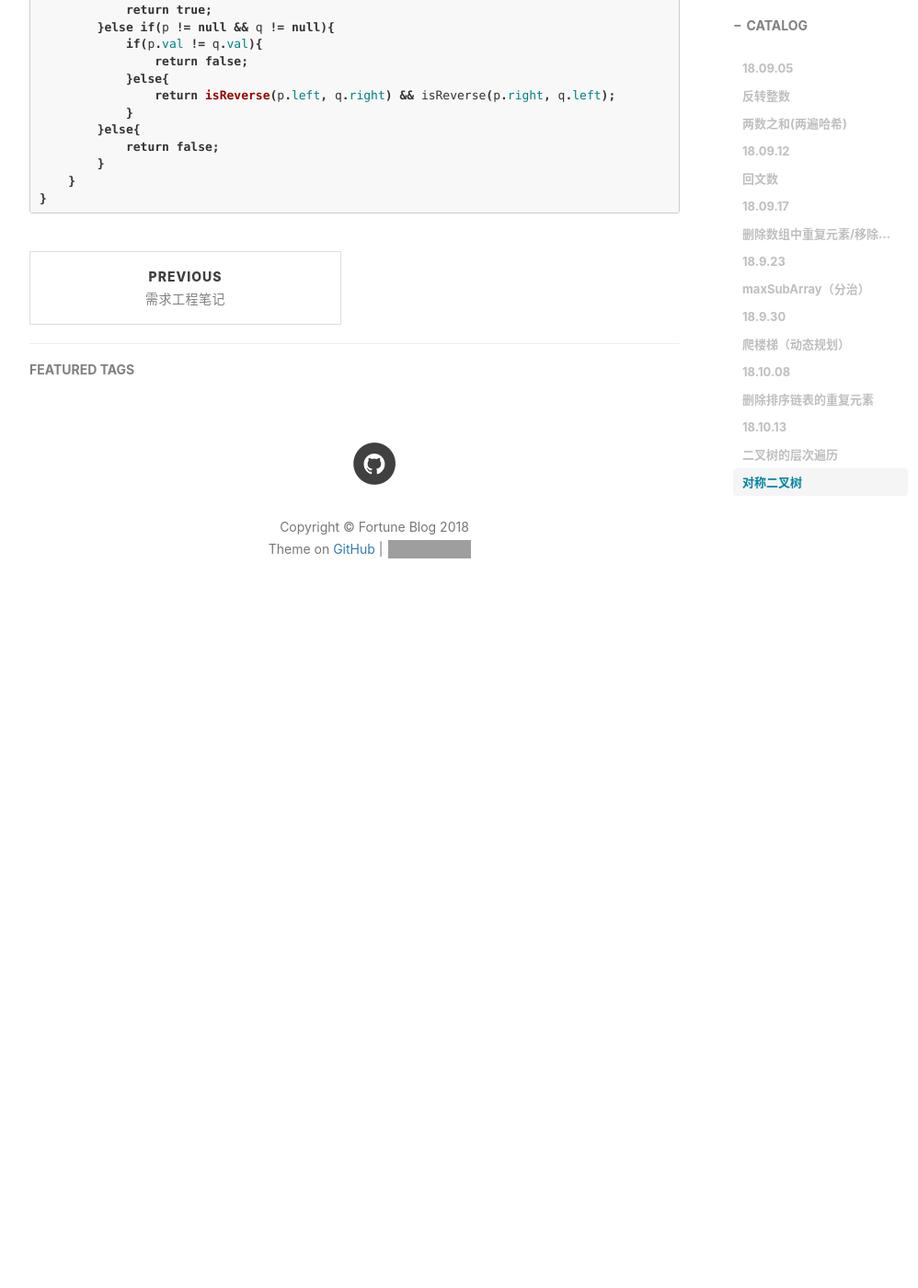
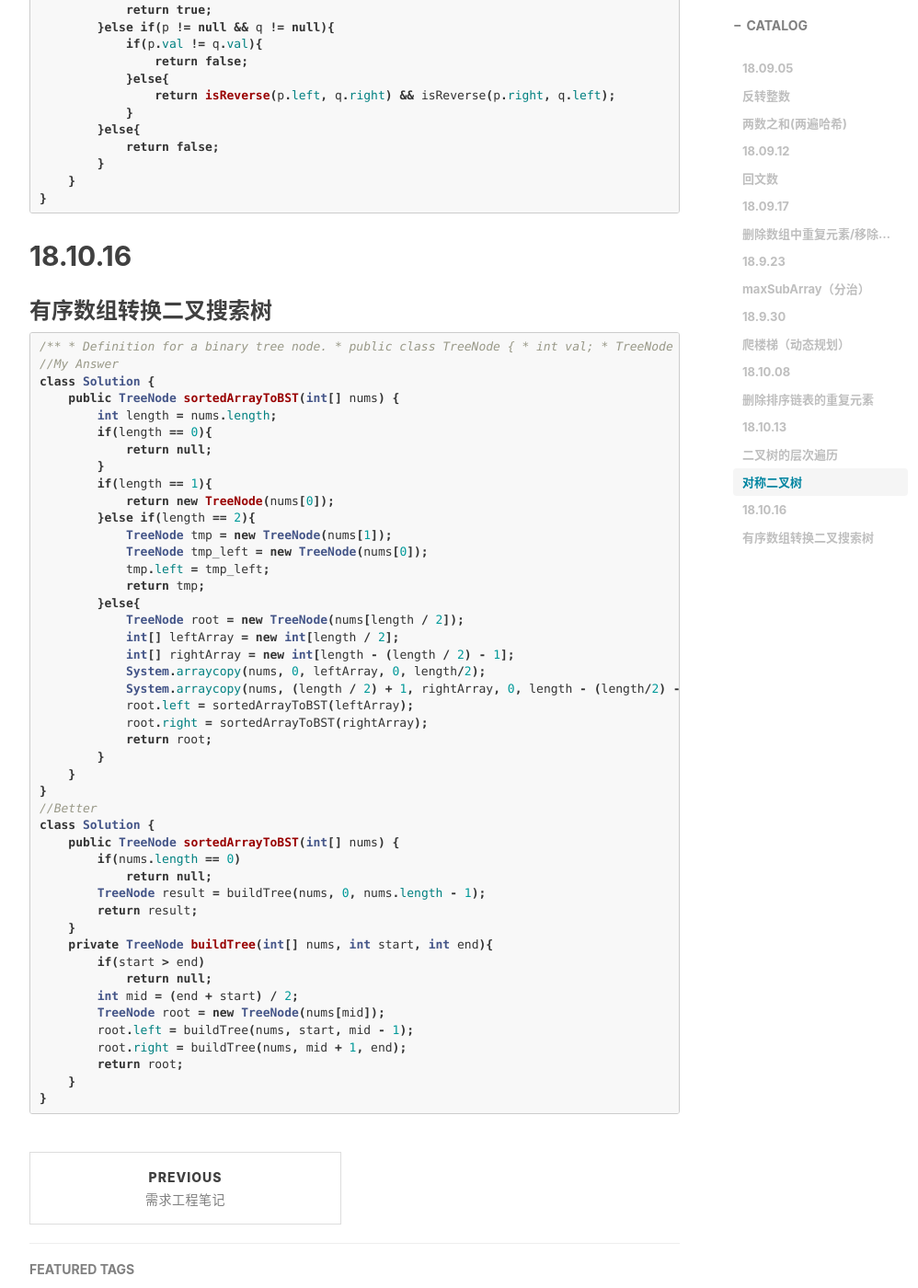
Before and after one commit to SUDAXKY/SUDAXKY.github.io, a Jekyll site: the page built from _posts/2018-09-15-LeetCode.md, in a window 1280 px wide and 1400 px high, scrolled down 6418 px. Shown: the whole window at 92% size, without its empty margins (233-1231 px from the left). Built offline with Jekyll 4.4.1, drawn with Linux system fonts in a browser that asks for light colours; nearby versions of some CDN libraries; comment, search, counter and statistics services are not loaded; before the commit the page ends 7119 px from its top, so only the background shows below that; grey boxes are pictures that could not be loaded.

Commit message:
LeetCode

````diff
--- a/_posts/2018-09-15-LeetCode.md
+++ b/_posts/2018-09-15-LeetCode.md
@@ -393,3 +393,63 @@ class Solution {
     }
 }
 ```
+
+## 18.10.16
+
+### 有序数组转换二叉搜索树
+
+```java
+/**
+ * Definition for a binary tree node.
+ * public class TreeNode {
+ *     int val;
+ *     TreeNode left;
+ *     TreeNode right;
+ *     TreeNode(int x) { val = x; }
+ * }
+ */
+//My Answer
+class Solution {
+    public TreeNode sortedArrayToBST(int[] nums) {
+        int length = nums.length;
+        if(length == 0){
+            return null;
+        }
+        if(length == 1){
+            return new TreeNode(nums[0]);
+        }else if(length == 2){
+            TreeNode tmp = new TreeNode(nums[1]);
+            TreeNode tmp_left = new TreeNode(nums[0]);
+            tmp.left = tmp_left;
+            return tmp;
+        }else{
+            TreeNode root = new TreeNode(nums[length / 2]);
+            int[] leftArray = new int[length / 2];
+            int[] rightArray = new int[length - (length / 2) - 1];
+            System.arraycopy(nums, 0, leftArray, 0, length/2);
+            System.arraycopy(nums, (length / 2) + 1, rightArray, 0, length - (length/2) - 1) ;
+            root.left = sortedArrayToBST(leftArray);
+            root.right = sortedArrayToBST(rightArray);
+            return root;
+        }
+    }
+}
+//Better
+class Solution {
+    public TreeNode sortedArrayToBST(int[] nums) {
+        if(nums.length == 0)
+            return null;
+        TreeNode result = buildTree(nums, 0, nums.length - 1);
+        return result;
+    }
+    private TreeNode buildTree(int[] nums, int start, int end){
+        if(start > end)
+            return null;
+        int mid = (end + start) / 2;
+        TreeNode root = new TreeNode(nums[mid]);
+        root.left = buildTree(nums, start, mid - 1);
+        root.right = buildTree(nums, mid + 1, end);
+        return root;
+    }
+}
+```
````
